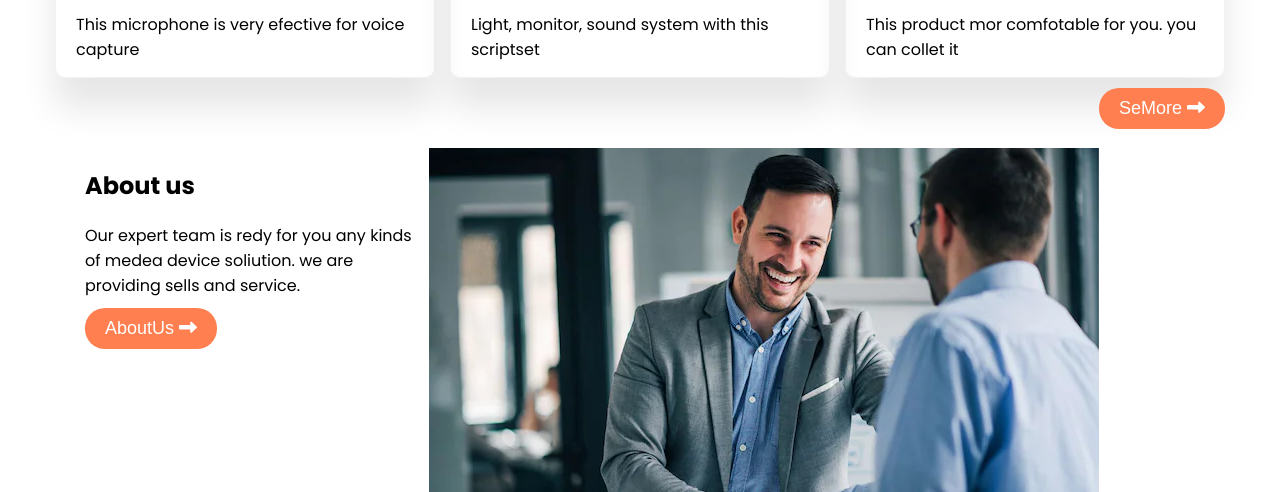
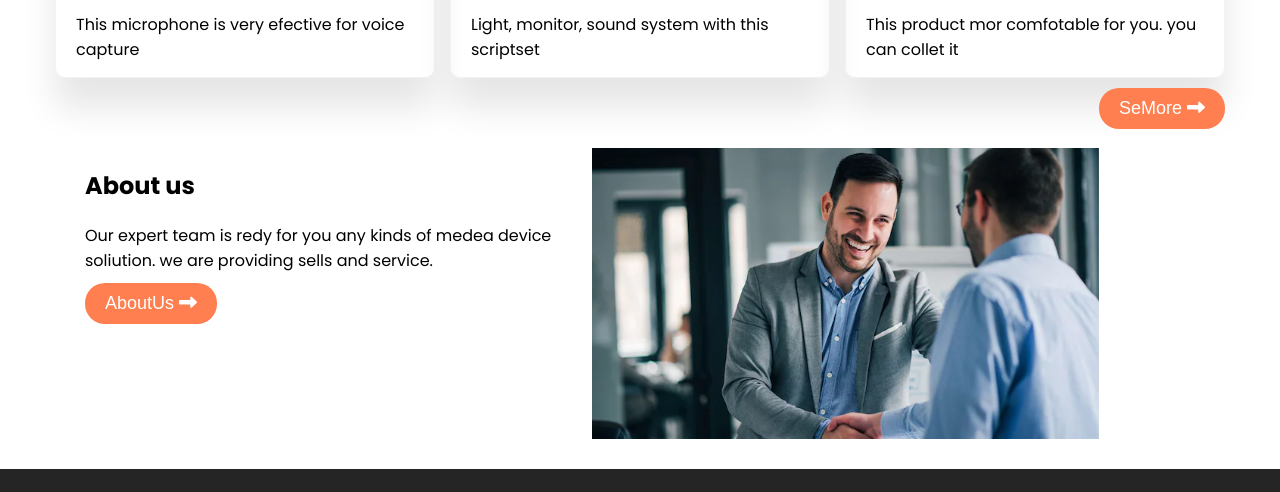
Before and after one commit to BabulKumar2022/asign2, a plain HTML site: page index.html in a window 1280 px wide. Shown: the part 2257-2749 px from the top of the page. Drawn offline with Linux system fonts and the light colour scheme; files whose address does not match are found by name.

Commit message:
aboutstylr

```diff
--- a/style.css
+++ b/style.css
@@ -156,9 +156,19 @@ nav {
   grid-template-columns: 1fr 1fr;
   margin: 30px;
 }
-
 .about-us-left h2 {
   margin: 20px 0;
+}
+.about-us-right {
+  display: grid;
+  gap: 20px;
+  align-items: center;
+  justify-content: center;
+}
+.about-us-right img {
+  display: block;
+  background-size: cover;
+  width: 100%;
 }
 /* footer area  */
 footer {
```
